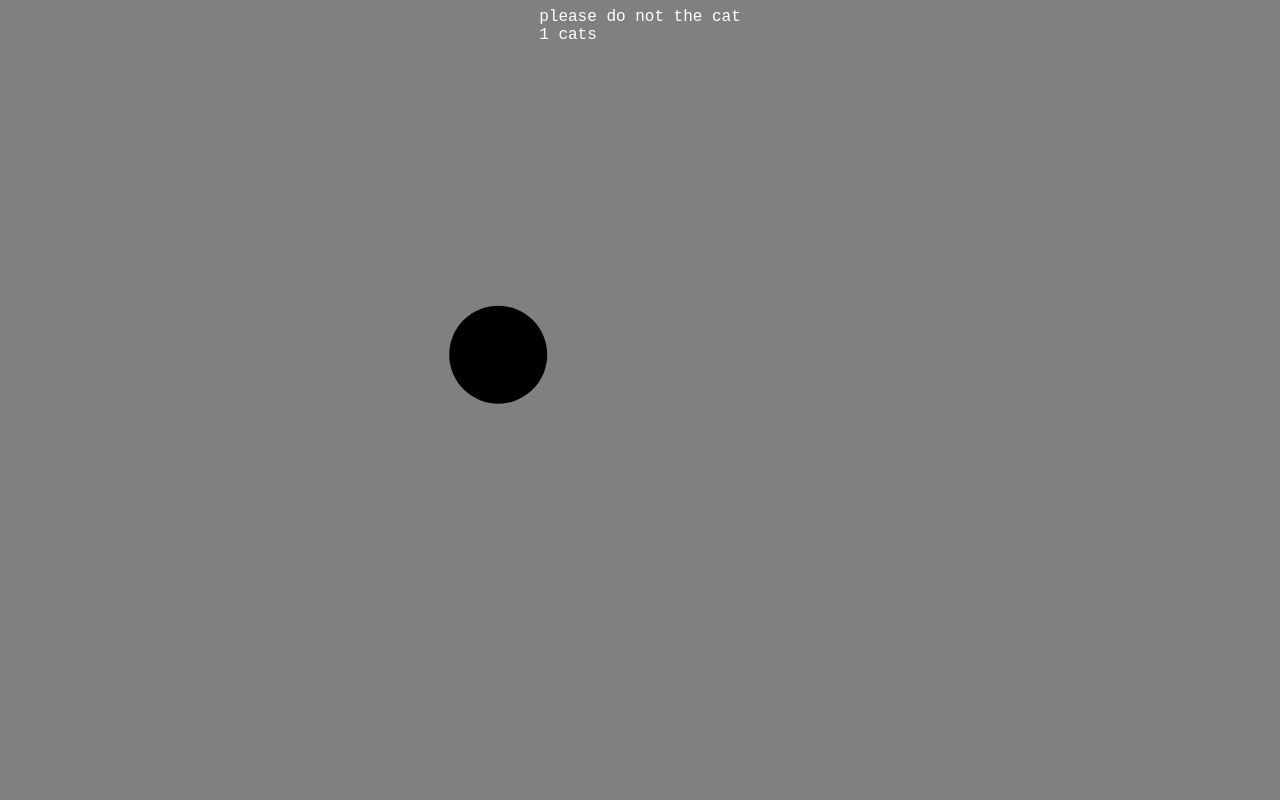
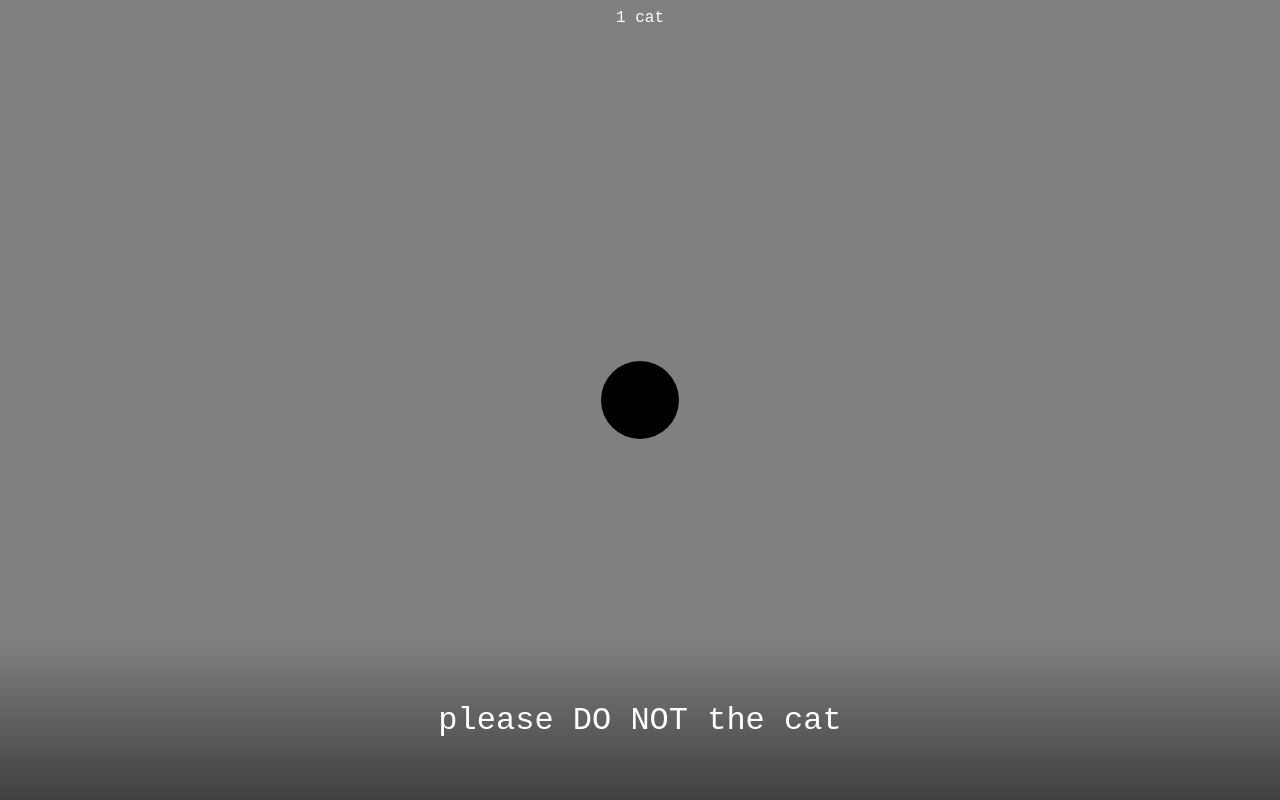
Before and after one commit to mcteamster/black, a plain HTML site: page index.html in a window 1280 px wide. Drawn offline with Linux system fonts and the light colour scheme.

Commit message:
feat: collisions and more physics

```diff
--- a/index.html
+++ b/index.html
@@ -1,15 +1,17 @@
 <!DOCTYPE html>
 <html>
   <head>
-    <title>please do not the cat</title>
+    <title>please DO NOT the cat</title>
     <link rel="stylesheet" href="./styles.css">
   </head>
   <body>
     <canvas id="canvas"></canvas>
-    <div id="root" class="centered">
-      <div id="hud">
-        please do not the cat
-        <div id="counter">1</div>
+    <div id="root">
+      <div id="hud" class="centered">
+        <div id="counter">1 cat</div>
+      </div>
+      <div id="dialogue" class="centered">
+        please DO NOT the cat
       </div>
     </div>
     <script src="./index.js"></script>
--- a/index.js
+++ b/index.js
@@ -1,19 +1,24 @@
 // State
 const S = {
   canvas: {
-    size: [window.innerWidth, window.innerHeight],
-    gravity: 10,
+    size: [window.innerWidth*1.5, window.innerHeight*1.5],
     cats: [],
   },
   cats: {
-    balance: 0,
+    balance: 1,
     income: 0,
     total: 0,
+    wage: 1,
   },
   meta: {
     magnitude: 0,
   },
-  count: 0,
+  physics: {
+    damping: 0.5,
+    gravity: 3,
+    noise: 0.05,
+    overlap: 0.4,
+  },
 }
 
 // Elements
@@ -30,27 +35,91 @@ ctx.fillStyle = 'black';
 // Cat
 class Cat {
   constructor(props) {
-    this.size = this.mega ? 100 : 50 - Math.sqrt(S.count)/1000**S.meta.magnitude
-    this.coordinates = [(Math.random()-0.5)*((S.canvas.size[0]+this.size)/2), (Math.random()-0.5)*((S.canvas.size[1]+this.size)/2)] // +X is right, +Y is down
-    this.velocity = [0, 0] // Vx, Vy
+    this.id = S.cats.total;
+    this.mega = props?.mega || false;
+    this.resize();
+    this.velocity = [0, 0];
+    if (props?.coordinates) {
+      this.coordinates = props.coordinates
+    } else {
+      this.spawn();
+    }
+  }
+
+  spawn() {
+    const radius = Math.random()*(Math.max(...S.canvas.size))/2
+    const angle = Math.random()*Math.PI*2
+    const [x0, y0] = [Math.sin(angle)*radius, Math.cos(angle)*radius]
+    if (this.detectCollisions([x0, y0]).length > 0) {
+      this.spawn()
+    } else {
+      this.coordinates = [x0, y0]
+    }
+  }
+
+  resize() {
+    let size;
+    if (this.mega) {
+      size = 100
+    } else {
+      size = 40 - Math.sqrt(S.canvas.cats.length);
+    }
+    this.size = size >= 10 ? size : 10;
+  }
+
+  detectCollisions(position) {
+    return S.canvas.cats.filter(cat => {
+      if (cat.id != this.id) {
+        const [dx, dy] = [cat.coordinates[0] - position[0], cat.coordinates[1] - position[1]]
+        if (Math.sqrt(dx**2 + dy**2) < (this.size + cat.size)*S.physics.overlap) {
+          return true
+        }
+      }
+    })
+  }
+
+  updateVelocity(velocity) {
+    this.velocity = [velocity[0] + Math.random()*S.physics.noise, velocity[1] + Math.random()*S.physics.noise]
   }
 
   position() {
+    // Resize
+    this.resize();
+
+    // Desired New Position
     const [x1, y1] = [this.coordinates[0] + this.velocity[0], this.coordinates[1] + this.velocity[1]]
-    if (y1 > 0) {
-      this.velocity = [this.velocity[0] - Math.sin(Math.atan(x1/y1))*S.canvas.gravity, this.velocity[1] - Math.cos(Math.atan(x1/y1))*S.canvas.gravity]
-    } else {
-      this.velocity = [this.velocity[0] + Math.sin(Math.atan(x1/y1))*S.canvas.gravity, this.velocity[1] + Math.cos(Math.atan(x1/y1))*S.canvas.gravity]
+
+    // Collision Detection
+    const collisions = this.detectCollisions([x1, y1])
+    collisions.forEach(cat => {
+      const [mx, my] = [S.physics.damping*(cat.velocity[0] + this.velocity[0])/2, S.physics.damping*(cat.velocity[1] + this.velocity[1])/2]
+      if (y1 > 0) {
+        this.updateVelocity([-mx + Math.sin(Math.atan(x1/y1))*S.physics.gravity, -my + Math.cos(Math.atan(x1/y1))*S.physics.gravity])
+        cat.updateVelocity([mx - Math.sin(Math.atan(x1/y1))*S.physics.gravity, my - Math.cos(Math.atan(x1/y1))*S.physics.gravity])
+      } else if (x1 != 0 && y1 != 0) {
+        this.updateVelocity([-mx - Math.sin(Math.atan(x1/y1))*S.physics.gravity, -my - Math.cos(Math.atan(x1/y1))*S.physics.gravity])
+        cat.updateVelocity([mx + Math.sin(Math.atan(x1/y1))*S.physics.gravity, my + Math.cos(Math.atan(x1/y1))*S.physics.gravity])
+      } else {
+        this.updateVelocity([-mx, -my])
+        cat.updateVelocity([mx, my])
+      }
+    })
+    if (collisions.length == 0) {
+      // Unhindered Movement
+      if (y1 > 0) {
+        this.updateVelocity([this.velocity[0] - Math.sin(Math.atan(x1/y1))*S.physics.gravity, this.velocity[1] - Math.cos(Math.atan(x1/y1))*S.physics.gravity])
+      } else if (x1 != 0 && y1 != 0) {
+        this.updateVelocity([this.velocity[0] + Math.sin(Math.atan(x1/y1))*S.physics.gravity, this.velocity[1] + Math.cos(Math.atan(x1/y1))*S.physics.gravity])
+      }
+      this.coordinates = [x1, y1]
     }
-    this.size = this.mega ? 100 : 50 - Math.sqrt(S.count)/1000**S.meta.magnitude
-    this.coordinates = [x1, y1]
   }
 
   render() {
     this.position()
     // TODO make this look like a cat
     const path = new Path2D();
-    path.arc((S.canvas.size[0] + this.size)/2 + this.coordinates[0], (S.canvas.size[1] + this.size)/2 + + this.coordinates[1], this.size, 0, 2 * Math.PI);
+    path.arc((S.canvas.size[0]/2) + this.coordinates[0], (S.canvas.size[1]/2) + this.coordinates[1], this.size, 0, 2 * Math.PI);
     ctx.fill(path);
     // ctx.stroke(path)
   }
@@ -65,18 +134,19 @@ const updateCanvas = () => {
 }
 
 const clickCat = () => {
-  E.counter.innerText = `${++S.count} cats`;
-  if (S.count > 999 && Math.log10(S.count) % 3 == 0) {
-    S.meta.magnitude = Math.log10(S.count) / 3;
-    S.canvas.cats = [new Cat({mega: true, coordinates: [0, 0]})]
+  S.cats.total++;
+  E.counter.innerText = `${++S.cats.balance} cats`;
+  if (S.canvas.cats.length == 0 || (S.canvas.cats.length > 999 && Math.log10(S.cats.balance) % 3 == 0)) {
+    S.meta.magnitude = Math.log10(S.cats.balance) / 3;
+    S.canvas.cats = [new Cat({ coordinates: [0, 0]})]
   } else {
     S.canvas.cats.push(new Cat())
   }
-  updateCanvas()
+  // Trigger Sound Here
 }
 
 // Init
+S.canvas.cats = [new Cat({ coordinates: [0, 0]})] // The first Cat is statically centered
+setInterval(updateCanvas, 50) // 20 FPS
 E.canvas.addEventListener('click', clickCat)
-clickCat()
-setInterval(updateCanvas, 50)
 // setInterval(clickCat, 10)
--- a/styles.css
+++ b/styles.css
@@ -8,6 +8,7 @@ body {
   display: flex;
   align-items: center;
   justify-content: center;
+  flex-direction: column;
 }
 
 #canvas {
@@ -18,6 +19,24 @@ body {
   zoom: 100%;
 }
 
+#dialogue {
+  position: fixed;
+  bottom: 0;
+  left: 50%;
+  transform: translate(-50%, 0);
+  z-index: 10;
+  padding: 0;
+  margin: 0;
+  height: 20vh;
+  width: 100%;
+  font-size: 2em;
+  background: linear-gradient(to top, rgba(0,0,0,0.5), rgba(0,0,0,0));
+}
+
 #hud {
+  position: fixed;
+  top: 0;
+  left: 50%;
+  transform: translate(-50%, 50%);
   z-index: 10;
 }
```
